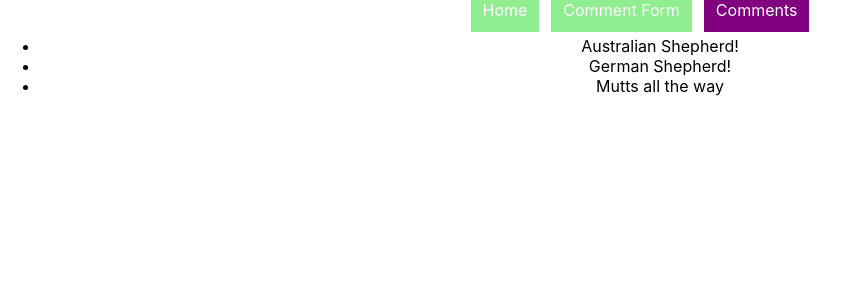
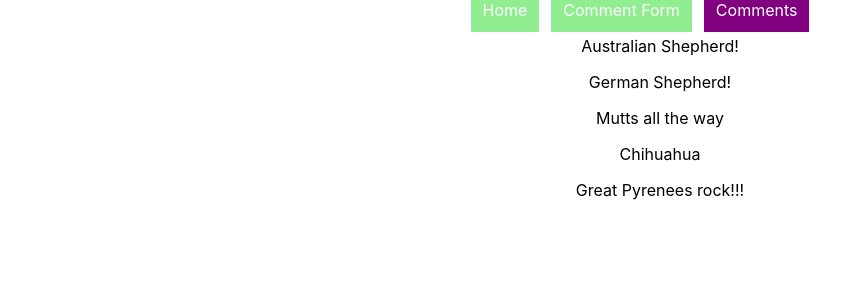
Before and after one commit to megcho/co2-tracker, a React (Create React App) app: page /commentlist in a window 1280 px wide. Shown: the top 300 px of the page, without its empty margins (0-849 px from the left). Built offline with nearby package versions, Linux system fonts and the light colour scheme.

Commit message:
fixed commentlist

```diff
--- a/src/components/CommentList.js
+++ b/src/components/CommentList.js
@@ -7,11 +7,11 @@ class CommentList extends Component {
       const elem = data.comments;
 
       return (
-       <ul>
-         {elem.map(s => (<li>{s.text}</li>))}
-       </ul>
-      )
+        <div>
+          {elem.map(s => (<ul>{s.text}</ul>))}
+        </div>
+        )
     }
-  };
+};
 
 export default CommentList
--- a/src/data.json
+++ b/src/data.json
@@ -8,6 +8,12 @@
       },
       {
         "text": "Mutts all the way"
+      },
+      {
+        "text": "Chihuahua"
+      },
+      {
+        "text": "Great Pyrenees rock!!!"
       }
     ]
   }
```
